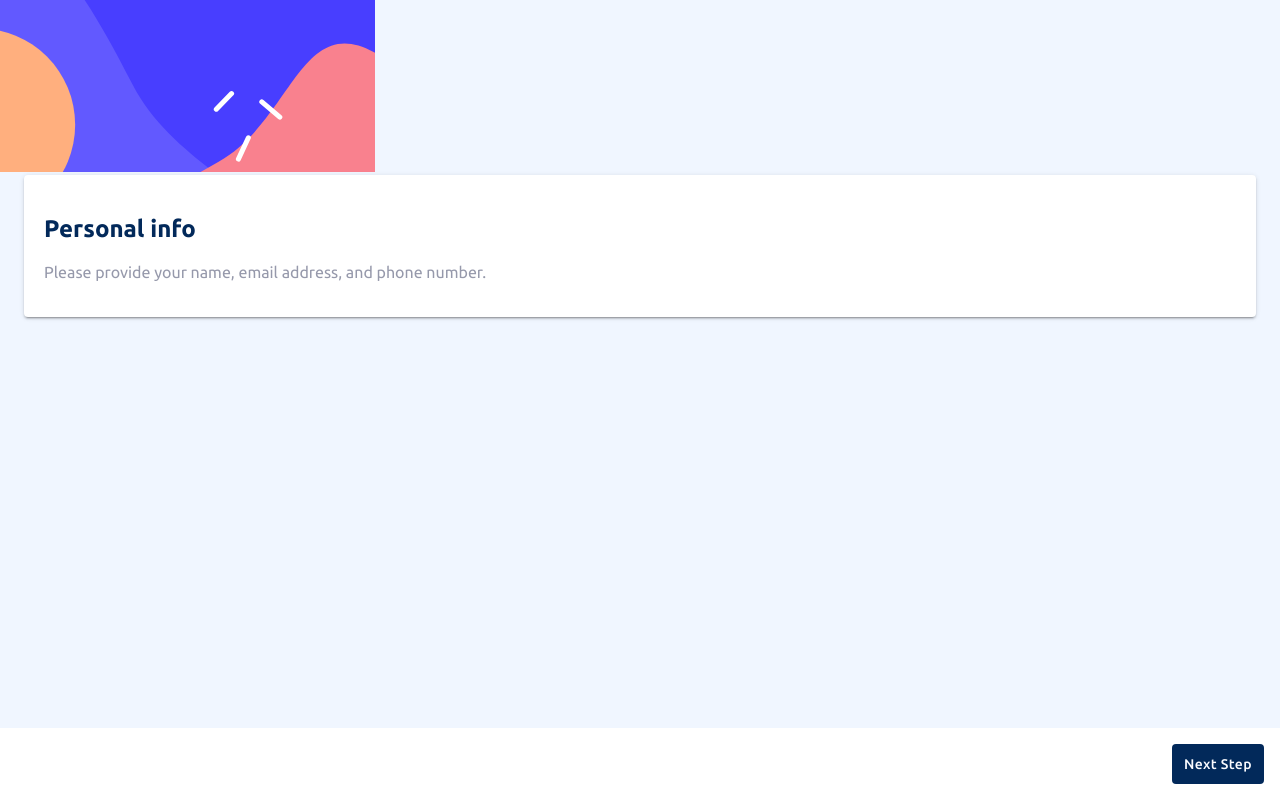
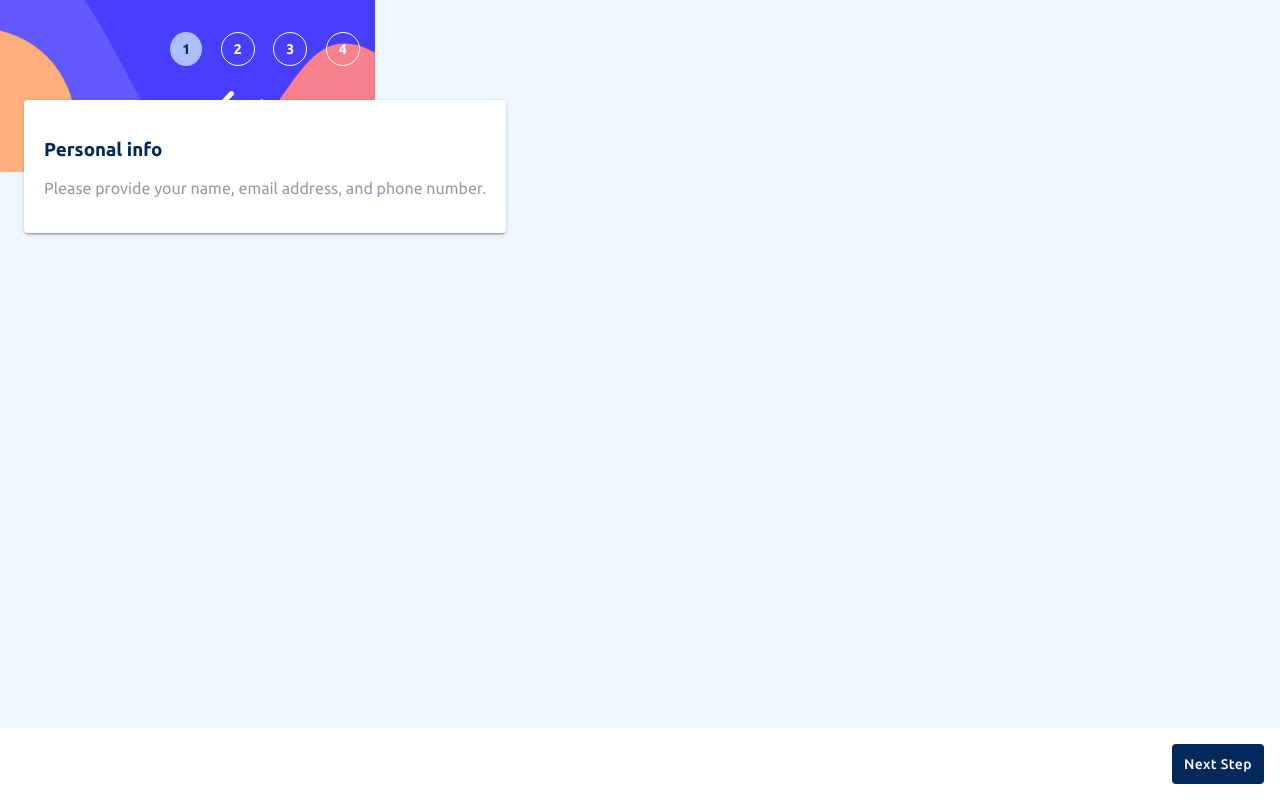
Before and after one commit to KamsiyonnaObi/multi-step-form, a React (Vite) app: page / in a window 1280 px wide. Built offline with nearby package versions, Linux system fonts and the light colour scheme.

Commit message:
chore: create stages + highlight selected stage

```diff
--- a/global.css
+++ b/global.css
@@ -50,6 +50,16 @@ h6 {
   color: var(--cool-gray);
 }
 
+.form-container {
+  position: fixed;
+  z-index: 1;
+  top: 0;
+  margin-top: 24px;
+  display: flex;
+  flex-direction: column;
+  gap: 26px;
+}
+
 .mobile-footer {
   background-color: var(--white);
   margin-top: auto;
@@ -57,3 +67,29 @@ h6 {
   display: flex;
   justify-content: space-between;
 }
+
+.stage-container {
+  display: flex;
+  justify-content: center;
+  gap: 2.5px;
+}
+
+.stage {
+  display: flex;
+  justify-content: center;
+  align-items: center;
+  font-size: 14px;
+  font-weight: 700;
+  color: var(--white);
+  border: 1px solid var(--white);
+  border-radius: 100%;
+  margin: 8px;
+  padding: 8px;
+  width: 16px;
+}
+
+.selected-stage {
+  border: none;
+  color: var(--marine-blue);
+  background-color: var(--pastel-blue);
+}
--- a/src/App.tsx
+++ b/src/App.tsx
@@ -1,6 +1,7 @@
 import React from "react";
 import Paper from "@mui/material/Paper";
 import Button from "@mui/material/Button";
+import Stage from "./components/stages/Stage";
 
 const App = () => {
   return (
@@ -8,6 +9,8 @@ const App = () => {
       <div>
         <img src="../assets/images/bg-sidebar-mobile.svg" alt="header-image" />
       </div>
+      <section className="form-container">
+        <Stage />
         <Paper elevation={2} sx={{ margin: "0 24px" }}>
           <section className="step-container">
             <h1>Personal info</h1>
@@ -16,6 +19,7 @@ const App = () => {
             </p>
           </section>
         </Paper>
+      </section>
       {/* Mobile Footer */}
       <div className="mobile-footer">
         <Button
--- /dev/null
+++ b/src/components/stages/Stage.tsx
@@ -0,0 +1,20 @@
+import React from "react";
+
+const Stage = () => {
+  const stage: number = 1;
+
+  return (
+    <div className="stage-container">
+      {[1, 2, 3, 4].map((number) => (
+        <div
+          key={number}
+          className={`stage ${stage === number ? "selected-stage" : ""}`}
+        >
+          {number}
+        </div>
+      ))}
+    </div>
+  );
+};
+
+export default Stage;
```
Lines whose indentation alone changed are shown as unchanged.
